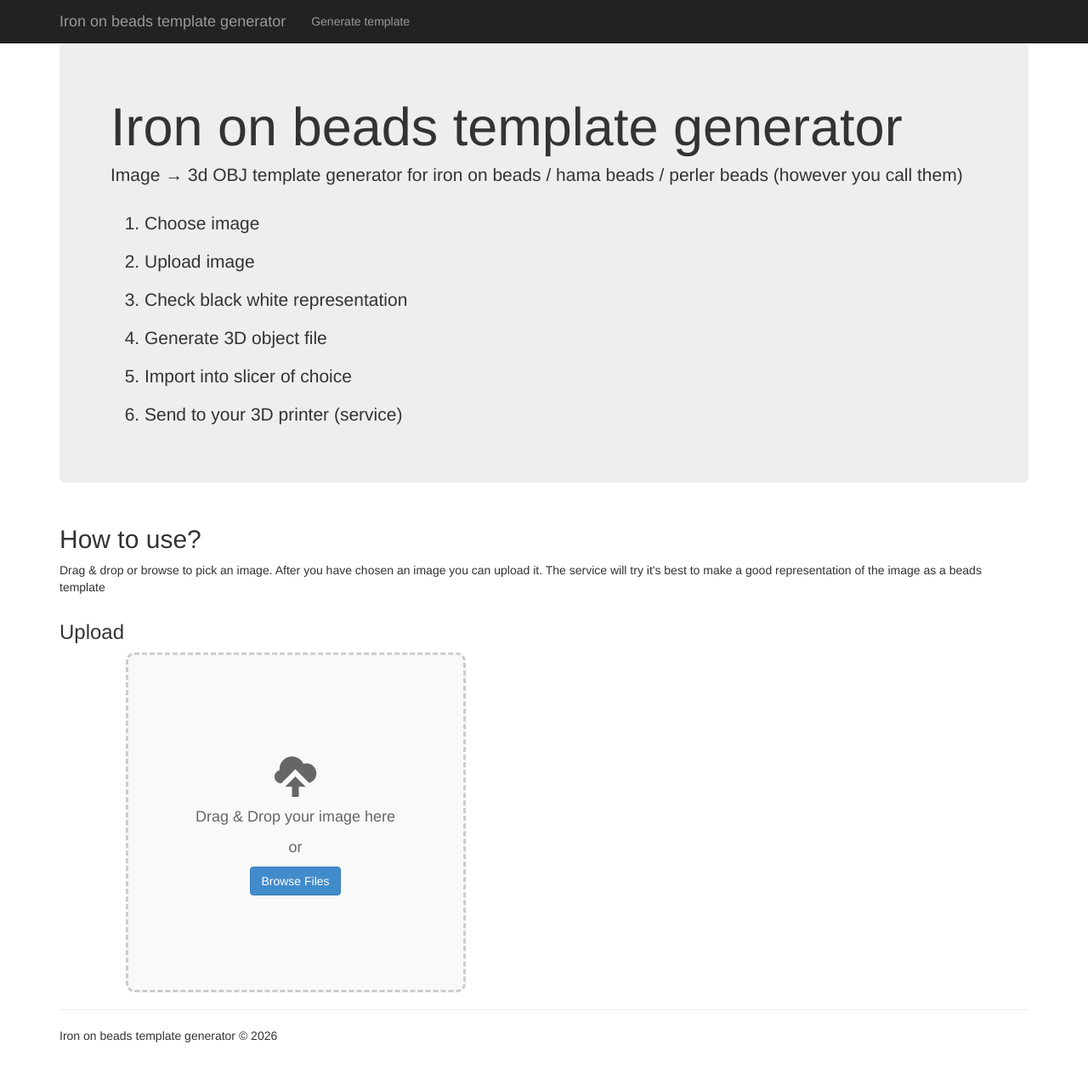
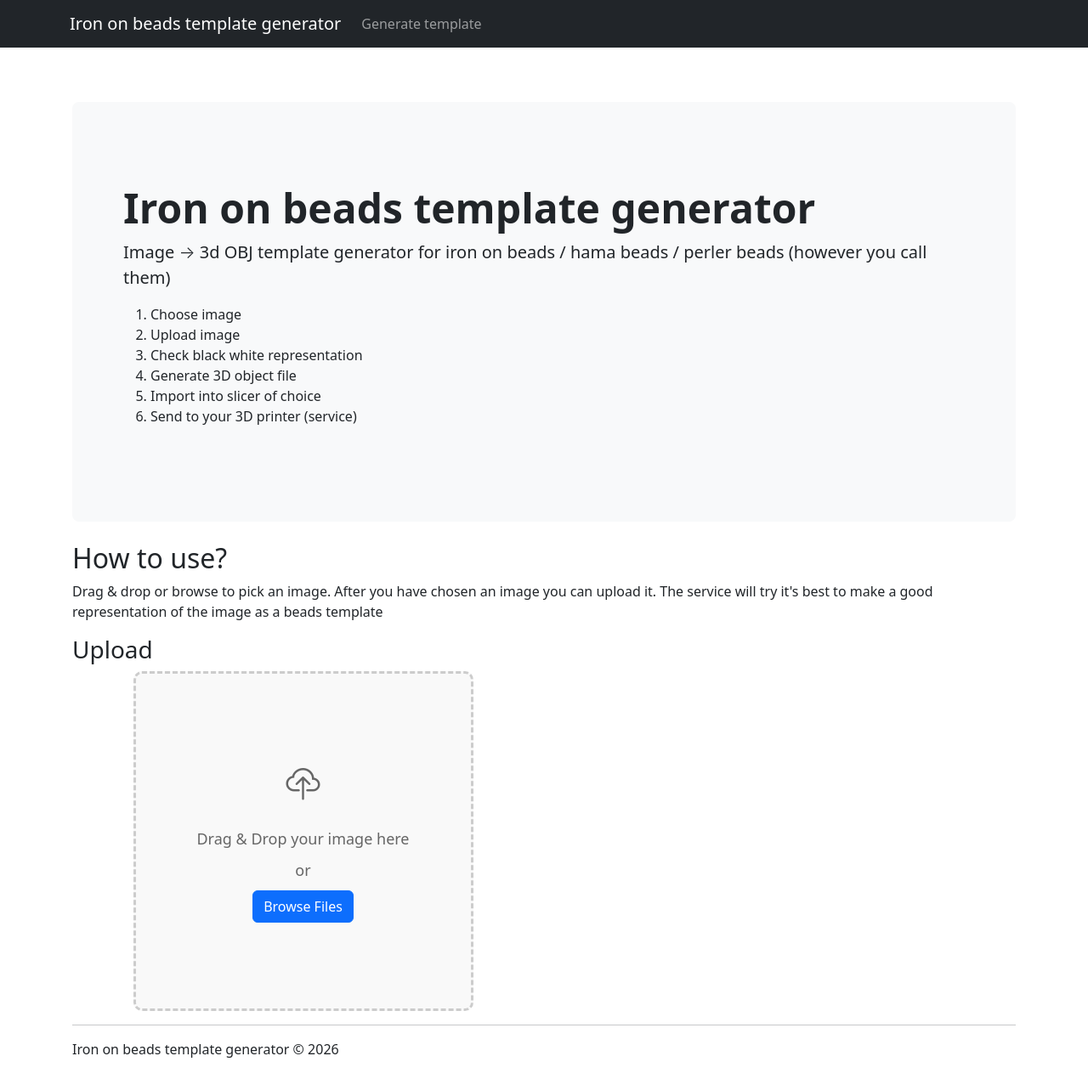
Before and after one commit to Ebbelink/iron-on-beads-template-generator, a Flask app: page / in a window 1280 px wide. Shown: the whole page at 85% size. Before the commit the page ends 1227 px from the top, so only its background shows below. Run offline with Flask 2, Linux system fonts and the light colour scheme; parts of the project's set-up code (start-up, migrations or seed data) failed here and were passed over; some libraries are stand-ins or nearby versions.

Commit message:
bootstrap upgrade

```diff
--- a/IronOnBeadsTemplateGenerator/IronOnBeadsTemplateGenerator/templates/generate-template.html
+++ b/IronOnBeadsTemplateGenerator/IronOnBeadsTemplateGenerator/templates/generate-template.html
@@ -2,10 +2,10 @@
 
 {% block content %}
 
-<div class="jumbotron">
-  <h1>Iron on beads template generator</h1>
+<div class="p-5 mb-4 bg-light rounded-3">
+  <div class="container-fluid py-5">
+    <h1 class="display-5 fw-bold">Iron on beads template generator</h1>
     <p class="lead">Image &rarr; 3d OBJ template generator for iron on beads / hama beads / perler beads (however you call them)</p>
-  <p>
     <ol>
       <li>Choose image</li>
       <li>Upload image</li>
@@ -14,7 +14,7 @@
       <li>Import into slicer of choice</li>
       <li>Send to your 3D printer (service)</li>
     </ol>
-  </p>
+  </div>
 </div>
 
 <div class="row">
@@ -32,7 +32,7 @@
     <h3>Upload</h3>
     <div id="dropZone" class="drop-zone">
       <div class="drop-zone-text">
-        <i class="glyphicon glyphicon-cloud-upload"></i>
+        <i class="bi bi-cloud-upload fs-1"></i>
         <p>Drag & Drop your image here</p>
         <p>or</p>
         <label for="fileInput" class="btn btn-primary">Browse Files</label>
@@ -43,35 +43,37 @@
   <div class="col-md-6">
     <div id="previewContainer" class="preview-container" style="display: none;">
       <h3>Preview</h3>
-      <img id="previewImage" src="" alt="Preview">
+      <img id="previewImage" src="" alt="Preview" class="img-fluid">
       <div class="mt-3">
         <button id="uploadButton" class="btn btn-success">Generate Beads Template</button>
-        <button id="clearButton" class="btn btn-default">Clear Image</button>
+        <button id="clearButton" class="btn btn-secondary">Clear Image</button>
       </div>
     </div>
   </div>
 </div>
 
-<div class="algorith-preview-images" hidden>
+<div class="algorith-preview-images" style="display: none;">
   <div class="row">
     <div class="col-md-12">
       <h3>Please pick any of these options to generate the template from</h3>
     </div>
   </div>
+  <div class="row">
     <div class="col-md-4">
       <h3>Option 1</h3>
-    <img id="algorith-option-1" alt="Option 1" class="img-responsive mb-3">
+      <img id="algorith-option-1" alt="Option 1" class="img-fluid mb-3">
       <button class="btn btn-primary choose-option" data-option="1">Choose option 1</button>
     </div>
     <div class="col-md-4">
       <h3>Option 2</h3>
-    <img id="algorith-option-2" alt="Option 2" class="img-responsive mb-3">
+      <img id="algorith-option-2" alt="Option 2" class="img-fluid mb-3">
       <button class="btn btn-primary choose-option" data-option="2">Choose option 2</button>
     </div>
     <div class="col-md-4">
       <h3>Option 3</h3>
-    <img id="algorith-option-3" alt="Option 3" class="img-responsive mb-3">
+      <img id="algorith-option-3" alt="Option 3" class="img-fluid mb-3">
       <button class="btn btn-primary choose-option" data-option="3">Choose option 3</button>
+    </div>
   </div>
 </div>
 
--- a/IronOnBeadsTemplateGenerator/IronOnBeadsTemplateGenerator/templates/layout.html
+++ b/IronOnBeadsTemplateGenerator/IronOnBeadsTemplateGenerator/templates/layout.html
@@ -4,31 +4,29 @@
     <meta charset="utf-8" />
     <meta name="viewport" content="width=device-width, initial-scale=1.0">
     <title>{{ title }}</title>
-    <link rel="stylesheet" type="text/css" href="/static/content/bootstrap.min.css" />
+    <link href="https://cdn.jsdelivr.net/npm/bootstrap@5.3.0/dist/css/bootstrap.min.css" rel="stylesheet">
+    <link href="https://cdn.jsdelivr.net/npm/bootstrap-icons@1.10.0/font/bootstrap-icons.css" rel="stylesheet">
     <link rel="stylesheet" type="text/css" href="/static/content/site.css" />
-    <script src="/static/scripts/modernizr-2.6.2.js"></script>
 </head>
 
 <body>
-    <div class="navbar navbar-inverse navbar-fixed-top">
+    <nav class="navbar navbar-expand-lg navbar-dark bg-dark fixed-top">
         <div class="container">
-            <div class="navbar-header">
-                <button type="button" class="navbar-toggle" data-toggle="collapse" data-target=".navbar-collapse">
-                    <span class="icon-bar"></span>
-                    <!--<span class="icon-bar"></span>
-                    <span class="icon-bar"></span>-->
-                </button>
-                <a href="/" class="navbar-brand">Iron on beads template generator</a>
-            </div>
-            <div class="navbar-collapse collapse">
-                <ul class="nav navbar-nav">
-                    <li><a href="{{ url_for('generateBeadsTemplate') }}">Generate template</a></li>
+            <a class="navbar-brand" href="/">Iron on beads template generator</a>
+            <button class="navbar-toggler" type="button" data-bs-toggle="collapse" data-bs-target="#navbarNav">
+                <span class="navbar-toggler-icon"></span>
+            </button>
+            <div class="collapse navbar-collapse" id="navbarNav">
+                <ul class="navbar-nav">
+                    <li class="nav-item">
+                        <a class="nav-link" href="{{ url_for('generateBeadsTemplate') }}">Generate template</a>
+                    </li>
                 </ul>
             </div>
         </div>
-    </div>
+    </nav>
 
-    <div class="container body-content">
+    <div class="container body-content" style="margin-top: 70px;">
         {% block content %}{% endblock %}
         <hr />
         <footer>
@@ -36,9 +34,8 @@
         </footer>
     </div>
 
-    <script src="/static/scripts/jquery-1.10.2.js"></script>
-    <script src="/static/scripts/bootstrap.js"></script>
-    <script src="/static/scripts/respond.js"></script>
+    <script src="https://code.jquery.com/jquery-3.6.0.min.js"></script>
+    <script src="https://cdn.jsdelivr.net/npm/bootstrap@5.3.0/dist/js/bootstrap.bundle.min.js"></script>
     {% block scripts %}{% endblock %}
 
 </body>
```
Lines whose indentation alone changed are shown as unchanged.
